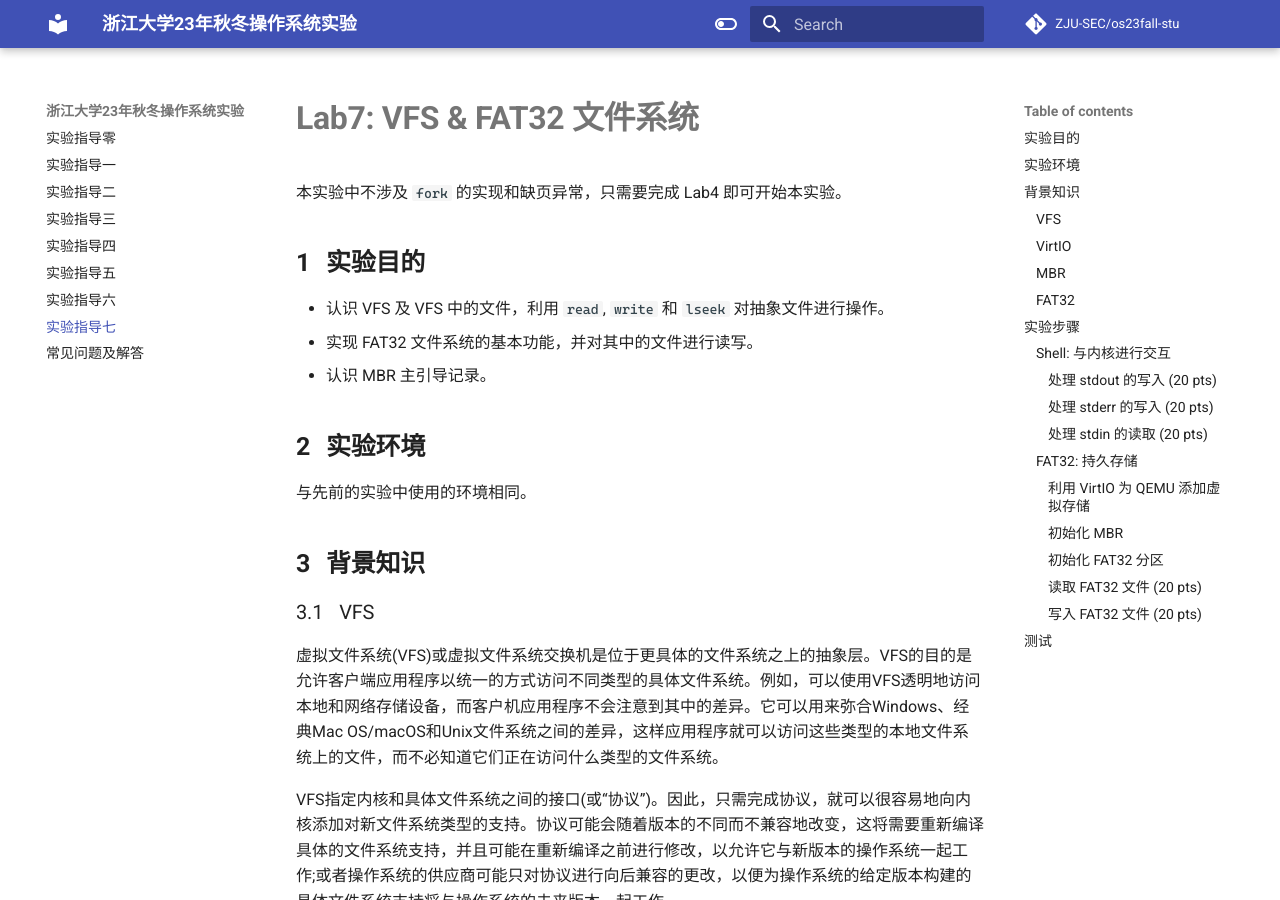
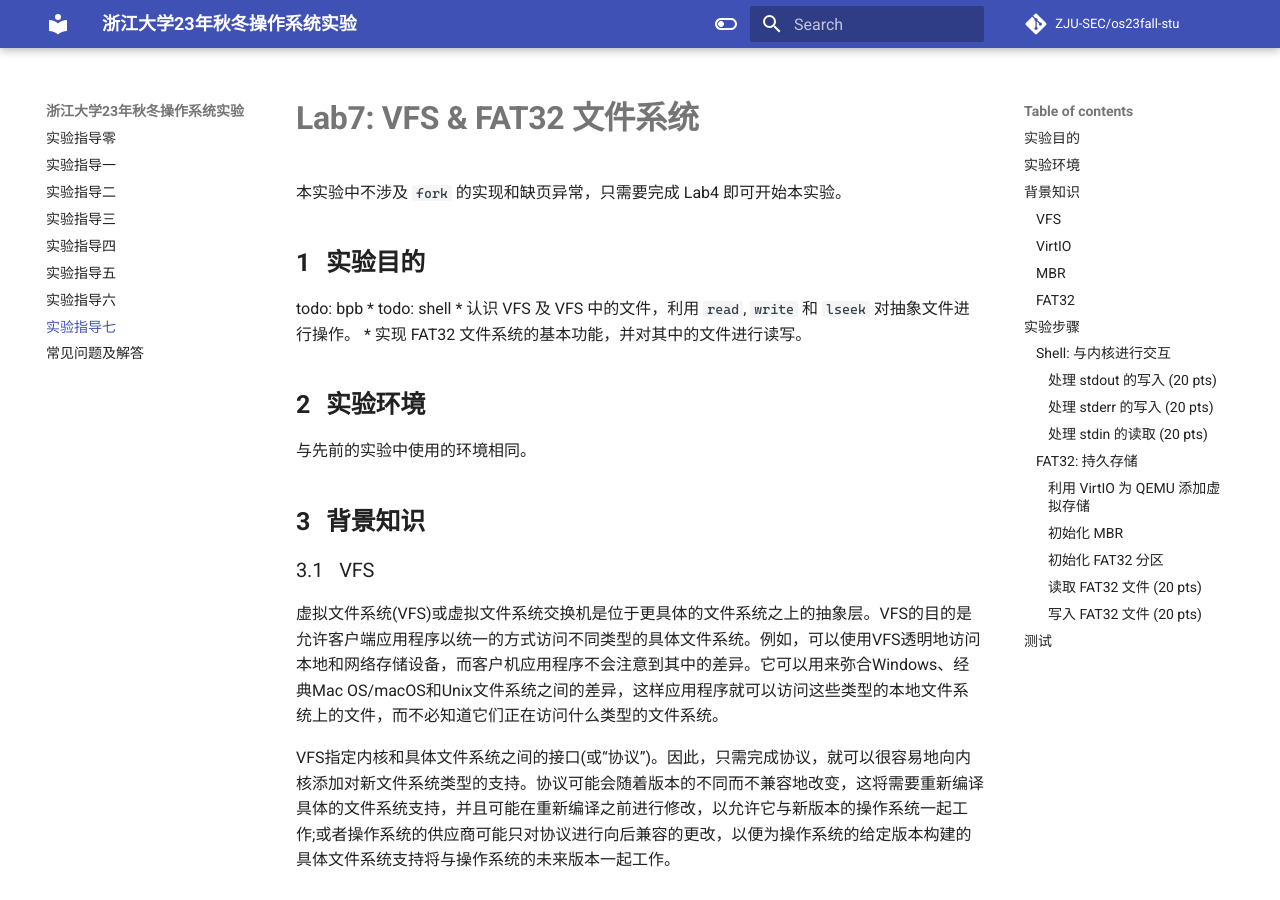
Before and after one commit to NoyException/zju_os_lab, an MkDocs documentation site: the page built from docs/lab7.md, in a window 1280 px wide and 900 px high. Built offline with MkDocs 1.6.1 and Material for MkDocs 9.7.7, drawn with Linux system fonts in a browser that asks for light colours; some web fonts are replaced; comment, search, counter and statistics services are not loaded.

Commit message:
Update lab7.md

```diff
--- a/docs/lab7.md
+++ b/docs/lab7.md
@@ -4,9 +4,10 @@
 
 ## 实验目的
 
+todo: bpb
+* todo: shell
 * 认识 VFS 及 VFS 中的文件，利用 `read`, `write` 和 `lseek` 对抽象文件进行操作。
 * 实现 FAT32 文件系统的基本功能，并对其中的文件进行读写。
-* 认识 MBR 主引导记录。
 
 ## 实验环境
 
```
